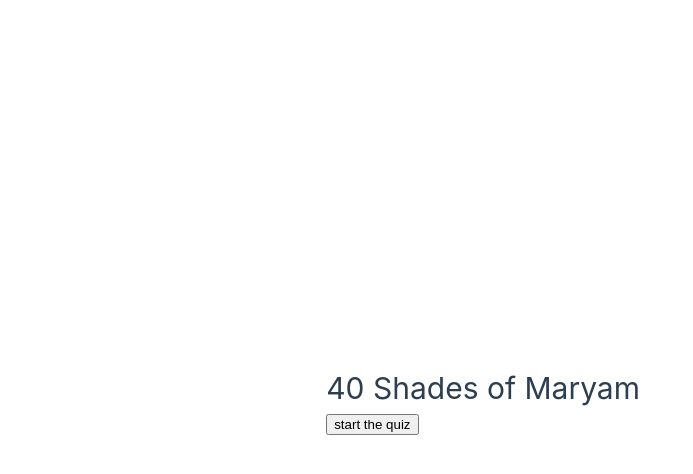
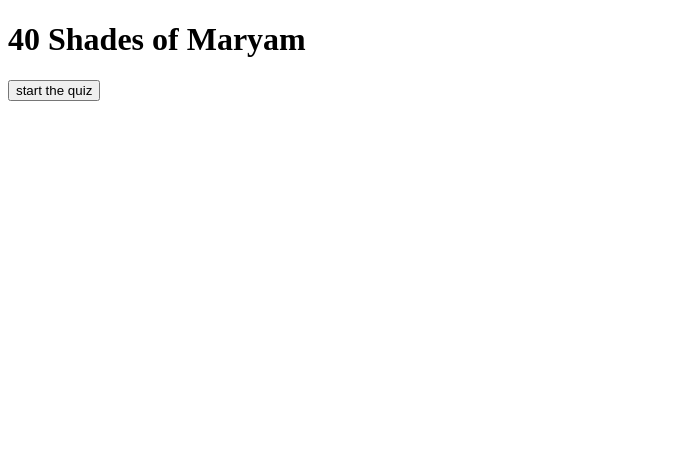
Before and after one commit to nicoladl/40shadesofmaryam, a Vue app: page / in a window 1280 px wide. Shown: the top 474 px of the page, without its empty margins (0-693 px from the left). Built offline with nearby package versions, Linux system fonts and the light colour scheme.

Commit message:
refactor: clean css

```diff
--- a/src/App.vue
+++ b/src/App.vue
@@ -1,6 +1,5 @@
 <script setup lang="ts">
-import { RouterLink, RouterView } from 'vue-router'
-import HelloWorld from './components/HelloWorld.vue'
+import { RouterView } from 'vue-router'
 </script>
 
 <template>
--- a/src/assets/base.css
+++ /dev/null
@@ -1,86 +0,0 @@
-/* color palette from <https://github.com/vuejs/theme> */
-:root {
-  --vt-c-white: #ffffff;
-  --vt-c-white-soft: #f8f8f8;
-  --vt-c-white-mute: #f2f2f2;
-
-  --vt-c-black: #181818;
-  --vt-c-black-soft: #222222;
-  --vt-c-black-mute: #282828;
-
-  --vt-c-indigo: #2c3e50;
-
-  --vt-c-divider-light-1: rgba(60, 60, 60, 0.29);
-  --vt-c-divider-light-2: rgba(60, 60, 60, 0.12);
-  --vt-c-divider-dark-1: rgba(84, 84, 84, 0.65);
-  --vt-c-divider-dark-2: rgba(84, 84, 84, 0.48);
-
-  --vt-c-text-light-1: var(--vt-c-indigo);
-  --vt-c-text-light-2: rgba(60, 60, 60, 0.66);
-  --vt-c-text-dark-1: var(--vt-c-white);
-  --vt-c-text-dark-2: rgba(235, 235, 235, 0.64);
-}
-
-/* semantic color variables for this project */
-:root {
-  --color-background: var(--vt-c-white);
-  --color-background-soft: var(--vt-c-white-soft);
-  --color-background-mute: var(--vt-c-white-mute);
-
-  --color-border: var(--vt-c-divider-light-2);
-  --color-border-hover: var(--vt-c-divider-light-1);
-
-  --color-heading: var(--vt-c-text-light-1);
-  --color-text: var(--vt-c-text-light-1);
-
-  --section-gap: 160px;
-}
-
-@media (prefers-color-scheme: dark) {
-  :root {
-    --color-background: var(--vt-c-black);
-    --color-background-soft: var(--vt-c-black-soft);
-    --color-background-mute: var(--vt-c-black-mute);
-
-    --color-border: var(--vt-c-divider-dark-2);
-    --color-border-hover: var(--vt-c-divider-dark-1);
-
-    --color-heading: var(--vt-c-text-dark-1);
-    --color-text: var(--vt-c-text-dark-2);
-  }
-}
-
-*,
-*::before,
-*::after {
-  box-sizing: border-box;
-  margin: 0;
-  font-weight: normal;
-}
-
-body {
-  min-height: 100vh;
-  color: var(--color-text);
-  background: var(--color-background);
-  transition:
-    color 0.5s,
-    background-color 0.5s;
-  line-height: 1.6;
-  font-family:
-    Inter,
-    -apple-system,
-    BlinkMacSystemFont,
-    'Segoe UI',
-    Roboto,
-    Oxygen,
-    Ubuntu,
-    Cantarell,
-    'Fira Sans',
-    'Droid Sans',
-    'Helvetica Neue',
-    sans-serif;
-  font-size: 15px;
-  text-rendering: optimizeLegibility;
-  -webkit-font-smoothing: antialiased;
-  -moz-osx-font-smoothing: grayscale;
-}
--- a/src/assets/main.css
+++ /dev/null
@@ -1,35 +0,0 @@
-@import './base.css';
-
-#app {
-  max-width: 1280px;
-  margin: 0 auto;
-  padding: 2rem;
-
-  font-weight: normal;
-}
-
-a,
-.green {
-  text-decoration: none;
-  color: hsla(160, 100%, 37%, 1);
-  transition: 0.4s;
-}
-
-@media (hover: hover) {
-  a:hover {
-    background-color: hsla(160, 100%, 37%, 0.2);
-  }
-}
-
-@media (min-width: 1024px) {
-  body {
-    display: flex;
-    place-items: center;
-  }
-
-  #app {
-    display: grid;
-    grid-template-columns: 1fr 1fr;
-    padding: 0 2rem;
-  }
-}
--- a/src/main.ts
+++ b/src/main.ts
@@ -1,5 +1,3 @@
-import './assets/main.css'
-
 import { createApp } from 'vue'
 import App from './App.vue'
 import router from './router'
```
Also changed, not shown: src/assets/logo.svg (deleted).
